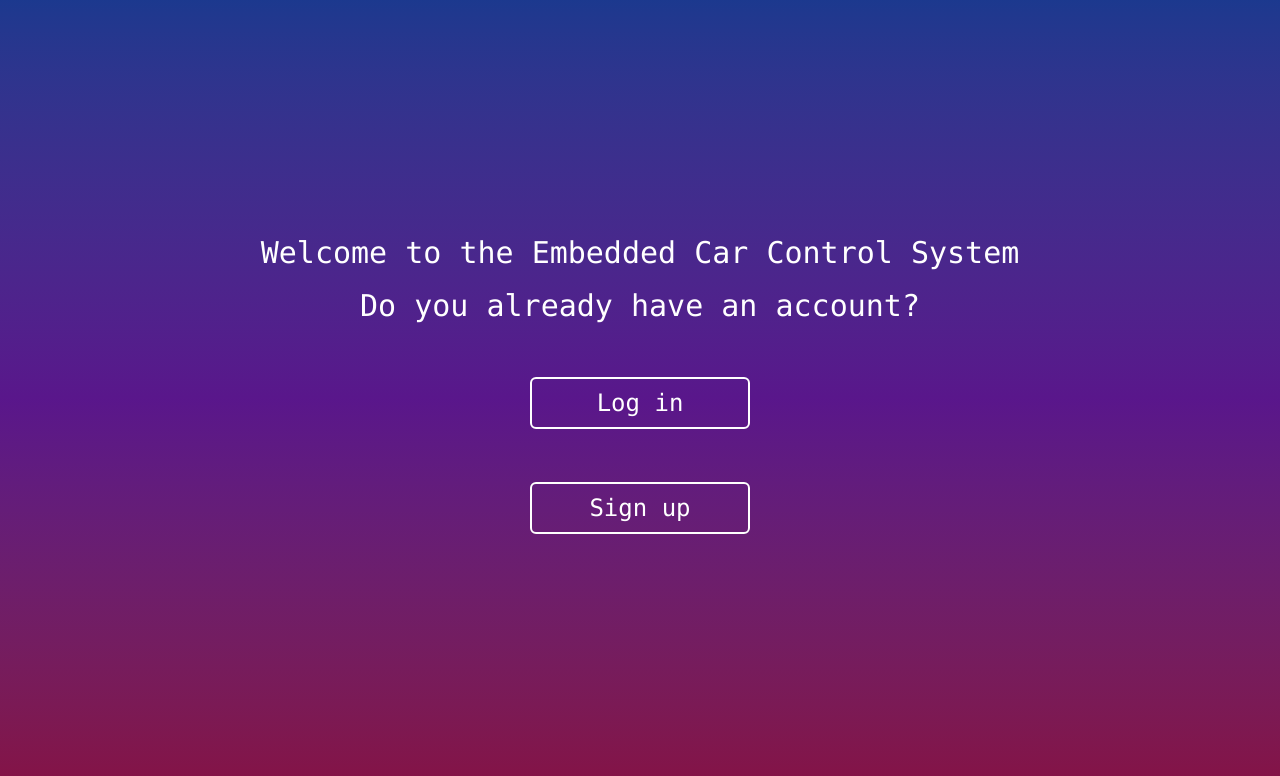
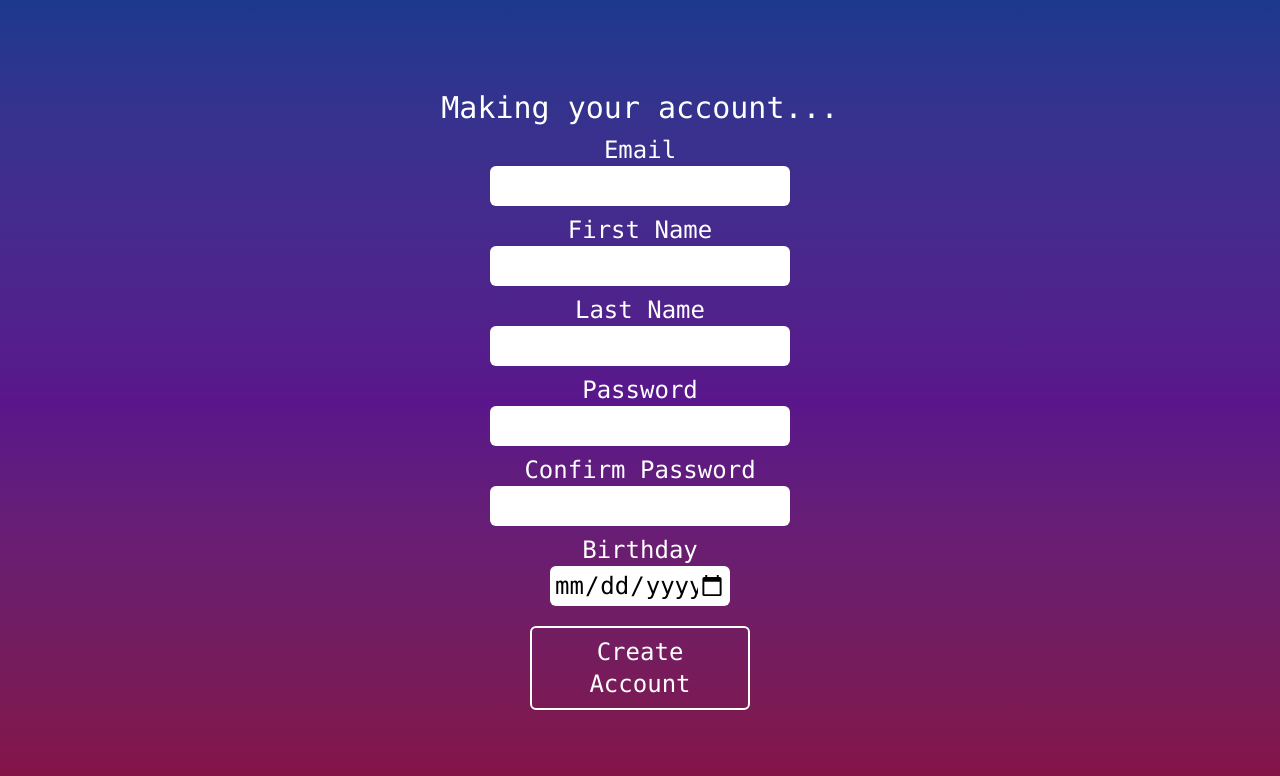
Before and after one commit to AlpizarGregory/embedded_systems, a React (Vite) app in the folder project_1/front_end_car/: page / in a window 1280 px wide. Shown: the top 776 px of the page. Built offline with nearby package versions, Linux system fonts and the light colour scheme.

Commit message:
SignUp Component creation
Component SignUp added and personalized

```diff
--- a/project_1/front_end_car/src/App.jsx
+++ b/project_1/front_end_car/src/App.jsx
@@ -1,5 +1,6 @@
 import Start from './components/Start'
 import Login from './components/Login'
+import SignUp from './components/SignUp'
 import { Routes, Route } from "react-router-dom";
 function App() {
 
@@ -7,8 +8,9 @@ function App() {
     <>
 
     <Routes>
-      <Route path="/" element={<Start />} />
+      <Route path="/" element={<SignUp />} />
       <Route path="/login" element={<Login />} />
+      <Route path="/signup" element={<SignUp />} />
     </Routes>
 
 
--- /dev/null
+++ b/project_1/front_end_car/src/components/SignUp.jsx
@@ -0,0 +1,131 @@
+import { useNavigate } from "react-router-dom";
+import { useContext, useState } from "react";
+//import { UserContext } from "../contexts/UserContext";
+
+function SignUp() {
+  const navigate = useNavigate();
+  //const { setUsername, users, addUser} = useContext(UserContext);
+
+  const [confPassword, setConfPassword] = useState("");
+  const [userData, setUserData] = useState({
+    email: "",
+    firstname: "",
+    lastname: "",
+    password: "",
+    birthday: "",
+  });
+
+  const handleSubmit = async (e) => {
+    e.preventDefault();
+    // Validación de contraseñas
+    if (userData.password !== confPassword) {
+      alert("Las contraseñas no coinciden");
+      return; // corta el envío
+    }
+    /* const exists = users.some(usr => usr.email === userData.email);
+    if (exists){
+      alert("There is already an account linked to that email.")
+    } else {
+      // Aquí ya es válido
+      console.log("Datos listos:", userData);
+      addUser(userData)
+    }
+
+    //navigate("/login"); */
+
+    try {
+    const res = await fetch("http://localhost:5000/api/signup", {
+      method: "POST",
+      headers: { "Content-Type": "application/json" },
+      body: JSON.stringify(userData),
+    });
+
+    const data = await res.json();
+
+    if (!res.ok) {
+      // Si el servidor devuelve error, por ejemplo email repetido
+      alert(data.error);
+      return;
+    }
+
+    console.log("Datos listos:", data);
+    // data.userId contiene el ID del usuario creado
+    alert("Usuario creado correctamente con ID: " + data.userId);
+
+    // Redirigir al login
+    navigate("/login");
+
+  } catch (err) {
+    console.error("Error creando usuario:", err);
+    alert("Hubo un error creando el usuario");
+  }
+
+  };
+
+  const handleChange = (e) => {
+    setUserData({ ...userData, [e.target.name]: e.target.value });
+  };
+
+  const handleConfirmPassword = (e) => {
+    setConfPassword(e.target.value);
+  };
+
+  return (
+    <div className="bg-gradient-to-b from-blue-900 via-purple-900 to-pink-900 grid items-center w-screen h-screen ">
+    <form className=" font-mono text-center" onSubmit={handleSubmit}>
+      <h1 className="text-white bg-transparent text-3xl mb-2">Making your account...</h1>
+      <h4 className="text-white bg-transparent text-2xl">Email</h4>
+      <input className="bg-white rounded-md text-2xl p-1 mb-2 w-75" type="email" name="email" required onChange={handleChange} />
+
+      <h4 className="text-white text-2xl bg-transparent">First Name</h4>
+      <input className="bg-white rounded-md text-2xl p-1 mb-2 w-75"
+        type="text"
+        name="firstname"
+        minLength={3}
+        maxLength={15}
+        required
+        onChange={handleChange}
+      />
+
+      <h4 className="text-white text-2xl bg-transparent">Last Name</h4>
+      <input className="bg-white rounded-md text-2xl p-1 mb-2 w-75"
+        type="text"
+        name="lastname"
+        minLength={3}
+        maxLength={15}
+        required
+        onChange={handleChange}
+      />
+
+      <h4 className="text-white text-2xl bg-transparent">Password</h4>
+      <input className="bg-white rounded-md text-2xl p-1 mb-2 w-75"
+        type="password"
+        name="password"
+        required
+        minLength={8}
+        pattern="^(?=.*[A-Z])(?=.*[0-9]).*$"
+        title="Debe tener al menos una mayúscula y un número"
+        onChange={handleChange}
+      />
+
+      <h4 className="text-white text-2xl bg-transparent">Confirm Password</h4>
+      <input className="bg-white rounded-md text-2xl p-1 mb-2 w-75"
+        type="password"
+        name="confirmPassword"
+        required
+        onChange={handleConfirmPassword}
+      />
+
+      <h4 className="text-white text-2xl bg-transparent">Birthday</h4>
+      <input className="bg-white rounded-md text-2xl p-1 mb-5 w-45" type="date" name="birthday" required onChange={handleChange} />
+
+      <br />
+      <button className="text-white bg-transparent border-2 text-2xl rounded-md p-2 w-55 hover:bg-blue-950/40 " /* disabled={userData.password !== userData.confirmPassword} */>
+        Create Account
+      </button>
+    </form>
+    </div>
+  );
+}
+
+export default SignUp;
```
